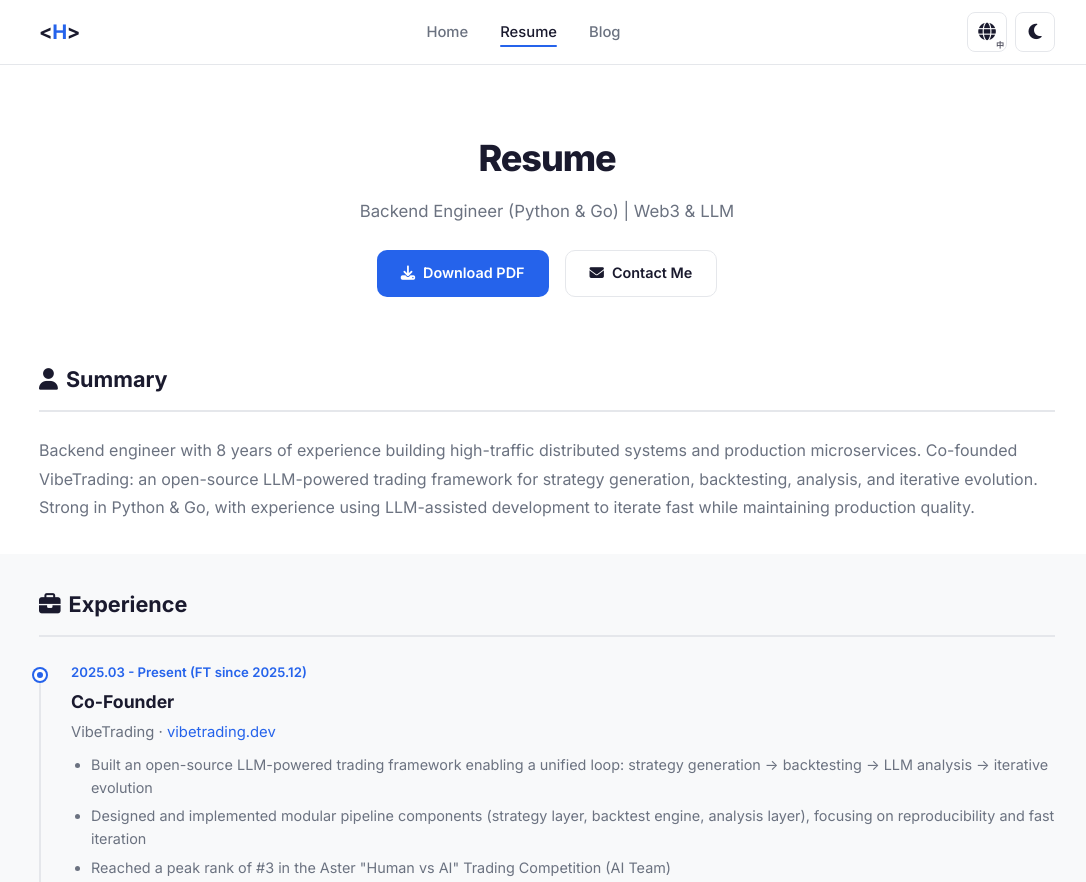
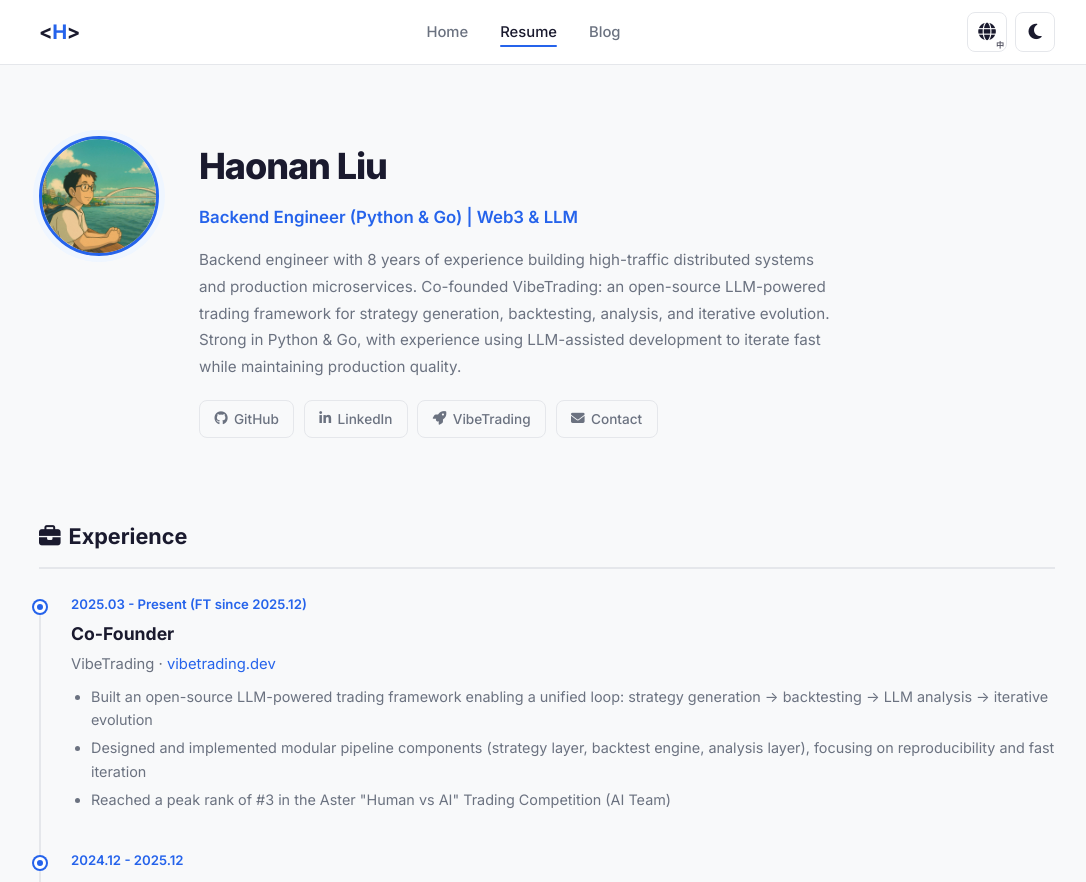
Before and after one commit to liuhaonan00/liuhaonan00.github.io, a plain HTML site: page cv.html in a window 1280 px wide. Shown: the top 882 px of the page, without its empty margins (93-1179 px from the left). Drawn offline with Linux system fonts and the light colour scheme.

Commit message:
remove download pdf func

```diff
--- a/assets/css/style.css
+++ b/assets/css/style.css
@@ -448,28 +448,89 @@
 }
 
 /* ========== CV Page ========== */
-.cv-header {
-  padding: 4rem 0 2rem;
-  text-align: center;
+.cv-hero {
+  padding: 4.5rem 0 3rem;
+  background: var(--color-bg-alt);
 }
 
-.cv-header h1 {
+.cv-hero-content {
+  display: flex;
+  align-items: flex-start;
+  gap: 2.5rem;
+}
+
+.cv-hero-avatar .avatar {
+  width: 120px;
+  height: 120px;
+  border-radius: 50%;
+  object-fit: cover;
+  border: 3px solid var(--color-accent);
+  box-shadow: 0 0 0 6px var(--color-tag-bg);
+}
+
+.cv-hero-info h1 {
   font-size: 2.25rem;
   font-weight: 800;
   letter-spacing: -0.03em;
-  margin-bottom: 0.5rem;
+  margin-bottom: 0.35rem;
 }
 
-.cv-header p {
-  color: var(--color-text-secondary);
+.cv-hero-role {
   font-size: 1.05rem;
+  color: var(--color-accent);
+  font-weight: 600;
+  margin-bottom: 1rem;
 }
 
-.cv-actions {
+.cv-hero-summary {
+  color: var(--color-text-secondary);
+  font-size: 0.95rem;
+  line-height: 1.75;
+  max-width: 640px;
+  margin-bottom: 1.25rem;
+}
+
+.cv-hero-links {
   display: flex;
-  justify-content: center;
-  gap: 1rem;
-  margin-top: 1.5rem;
+  flex-wrap: wrap;
+  gap: 0.6rem;
+}
+
+.cv-hero-links a {
+  display: inline-flex;
+  align-items: center;
+  gap: 0.4rem;
+  padding: 0.4rem 0.9rem;
+  border: 1px solid var(--color-border);
+  border-radius: 8px;
+  font-size: 0.85rem;
+  font-weight: 500;
+  color: var(--color-text-secondary);
+  transition: all var(--transition);
+}
+
+.cv-hero-links a:hover {
+  border-color: var(--color-accent);
+  color: var(--color-accent);
+  transform: translateY(-2px);
+  box-shadow: 0 4px 12px var(--color-shadow);
+}
+
+@media (max-width: 768px) {
+  .cv-hero-content {
+    flex-direction: column;
+    align-items: center;
+    text-align: center;
+  }
+
+  .cv-hero-summary {
+    margin-left: auto;
+    margin-right: auto;
+  }
+
+  .cv-hero-links {
+    justify-content: center;
+  }
 }
 
 .btn {
--- a/assets/js/i18n.js
+++ b/assets/js/i18n.js
@@ -40,12 +40,9 @@
     },
 
     // ===== CV page =====
-    'cv.title': { zh: '个人简历', en: 'Resume' },
+    'cv.hero.name': { zh: 'Haonan Liu', en: 'Haonan Liu' },
     'cv.subtitle': { zh: 'Backend Engineer (Python & Go) | Web3 & LLM', en: 'Backend Engineer (Python & Go) | Web3 & LLM' },
-    'cv.download': { zh: '下载 PDF', en: 'Download PDF' },
-    'cv.contact': { zh: '联系我', en: 'Contact Me' },
-
-    'cv.summary': { zh: '个人概述', en: 'Summary' },
+    'cv.contact': { zh: '联系我', en: 'Contact' },
     'cv.summary.text': {
       zh: '8 年后端开发经验，擅长构建高并发分布式系统与生产级微服务。VibeTrading 联合创始人：一个开源的 LLM 驱动交易框架，支持策略生成、回测、分析和迭代进化。精通 Python & Go，善于利用 LLM 辅助开发快速迭代并保持生产质量。',
       en: 'Backend engineer with 8 years of experience building high-traffic distributed systems and production microservices. Co-founded VibeTrading: an open-source LLM-powered trading framework for strategy generation, backtesting, analysis, and iterative evolution. Strong in Python & Go, with experience using LLM-assisted development to iterate fast while maintaining production quality.'
--- a/cv.html
+++ b/cv.html
@@ -16,23 +16,23 @@
   <nav class="navbar" id="navbar"></nav>
 
   <main>
-    <section class="cv-header">
+    <section class="cv-hero">
       <div class="container">
-        <h1 class="fade-in" data-i18n="cv.title">个人简历</h1>
-        <p class="fade-in" data-i18n="cv.subtitle">Backend Engineer (Python & Go) | Web3 & LLM</p>
-        <div class="cv-actions fade-in">
-          <a href="#" class="btn btn-primary"><i class="fas fa-download"></i> <span data-i18n="cv.download">下载 PDF</span></a>
-          <a href="mailto:liuhaonan00@gmail.com" class="btn btn-outline"><i class="fas fa-envelope"></i> <span data-i18n="cv.contact">联系我</span></a>
-        </div>
-      </div>
-    </section>
-
-    <!-- Summary -->
-    <section class="cv-section">
-      <div class="container">
-        <h2 class="cv-section-title fade-in"><i class="fas fa-user"></i> <span data-i18n="cv.summary">个人概述</span></h2>
-        <div class="fade-in" style="color:var(--color-text-secondary);line-height:1.8;">
-          <p data-i18n="cv.summary.text">8 年后端开发经验，擅长构建高并发分布式系统与生产级微服务。VibeTrading 联合创始人：一个开源的 LLM 驱动交易框架，支持策略生成、回测、分析和迭代进化。精通 Python & Go，善于利用 LLM 辅助开发快速迭代并保持生产质量。</p>
+        <div class="cv-hero-content fade-in">
+          <div class="cv-hero-avatar">
+            <img class="avatar" src="assets/img/avatar.jpg" alt="Haonan Liu">
+          </div>
+          <div class="cv-hero-info">
+            <h1 data-i18n="cv.hero.name">Haonan Liu</h1>
+            <p class="cv-hero-role" data-i18n="cv.subtitle">Backend Engineer (Python & Go) | Web3 & LLM</p>
+            <p class="cv-hero-summary" data-i18n="cv.summary.text">8 年后端开发经验，擅长构建高并发分布式系统与生产级微服务。VibeTrading 联合创始人：一个开源的 LLM 驱动交易框架，支持策略生成、回测、分析和迭代进化。精通 Python & Go，善于利用 LLM 辅助开发快速迭代并保持生产质量。</p>
+            <div class="cv-hero-links">
+              <a href="https://github.com/liuhaonan00" target="_blank"><i class="fab fa-github"></i> GitHub</a>
+              <a href="https://www.linkedin.com/in/haonan-liu-786087b4/" target="_blank"><i class="fab fa-linkedin-in"></i> LinkedIn</a>
+              <a href="https://vibetrading.dev" target="_blank"><i class="fas fa-rocket"></i> VibeTrading</a>
+              <a href="mailto:liuhaonan00@gmail.com"><i class="fas fa-envelope"></i> <span data-i18n="cv.contact">联系我</span></a>
+            </div>
+          </div>
         </div>
       </div>
     </section>
```
